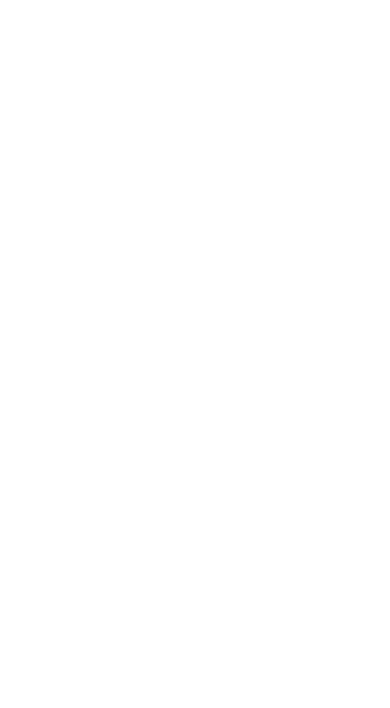
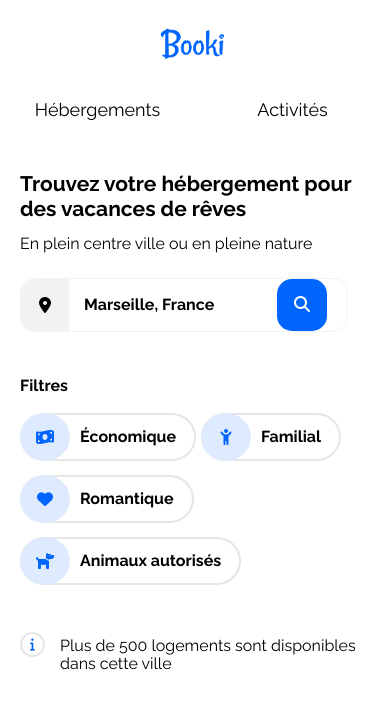
Before and after one commit to Kaupaunha/Projet_2_Coponat_Fanny, a plain HTML site: page index.html in a window 390 px wide. Drawn offline with Linux system fonts and the light colour scheme.

Commit message:
header + search section

```diff
--- a/CSS/style.css
+++ b/CSS/style.css
@@ -0,0 +1,336 @@
+:root {
+    --clr-primary-blue: #0065FC;
+    --clr-secondary-lightblue: #DEEBFF;
+    --clr-background-grey: #F2F2F2;
+
+    --ff-main: "Raleway", sans-serif;
+    --fz-main: 16px;
+    --fz-title: 21px;
+}
+
+body {
+    overflow-x: hidden;
+    font-family: var(--ff-main);
+}
+
+* {
+    box-sizing: border-box;
+    margin: 0;
+    padding: 0;
+    text-decoration: none;
+    list-style: none;
+    color: black;
+}
+
+/* comment centrer proprement le conteneur ? */
+main {
+    position: absolute;
+    top: 0;
+    bottom: 0;
+    left: 0;
+    right: 0;
+    margin: 30px 50px;
+}
+
+p, a {
+    font-size: var(--fz-main);
+}
+
+h1 {
+    font-size: var(--fz-title);
+    font-weight: 700;
+}
+
+h2 {
+    font-size: var(--fz-main);
+}
+
+a {
+    outline: none;
+}
+
+
+
+/* HEADER */
+header {
+    display: flex;
+    justify-content: space-between;
+    align-items: center;
+}
+
+header img {
+    width: 115px;
+}
+
+nav ul {
+    display: flex;
+}
+
+nav ul li a {
+    padding: 46px 40px;
+}
+
+nav ul li a:hover, nav ul li a:focus {
+    border-top: solid 5px #0065FC;
+    color: #0065FC;
+}
+
+
+
+/* SEARCH BAR*/
+#searchContainer {
+    margin-top: 40px;
+}
+
+#searchContainer form {
+    margin: 25px 0;
+}
+
+.fa-magnifying-glass {
+    display: none;
+}
+
+form {
+    display: flex;
+    align-items: center;
+}
+
+#search {
+    padding: 15px 15px;
+    margin: 0;
+    border: solid 1px var(--clr-background-grey);
+}
+
+#search::placeholder {
+    color: black;
+    opacity: 1;
+    font-weight: 700;
+}
+
+.fa-location-dot {
+    background-color: var(--clr-background-grey);
+    padding: 18px;
+    border-radius: 15px 0 0 15px;
+
+}
+
+button {
+    background-color: var(--clr-primary-blue);
+    border: none;
+    border-radius: 0 15px 15px 0;
+    padding: 16px;
+    cursor: pointer;
+}
+
+button .rechercher {
+    color: white;
+    font-weight: 600;
+}
+
+
+
+/* FILTERS */
+#filtersContainer {
+    display: flex;
+    align-items: center;
+}
+
+#filtersContent {
+    display: flex;
+}
+
+h2:first-child {
+    margin: 0 10px 0 10px;
+}
+
+.filter {
+    display: flex;
+    align-items: center;
+    margin: 0 15px;
+    border-radius: 30px 30px 30px 30px;
+    box-shadow: 0px 0px 0px 2px #e7e5e5 inset;
+    transition: 0.2s;
+}
+
+.filter:hover {
+    background-color: var(--clr-primary-blue);
+    cursor: pointer;
+    box-shadow: none;
+}
+
+.filter:hover h2 {
+    color: white;
+}
+
+.filter:hover .iconContainer {
+    box-shadow: 0px 0px 0px 2px var(--clr-primary-blue);
+}
+
+.iconContainer {
+    background-color: var(--clr-secondary-lightblue);
+    width: 50px;
+    border-radius: 50%;
+    text-align: center;
+    transition: 0.2s;
+}
+
+.filter .fa-solid {
+    padding: 16px;
+    color: var(--clr-primary-blue);
+}
+
+.filter h2 {
+    padding: 8px 20px 8px 10px;
+}
+
+
+
+#searchInfo {
+    display: flex;
+    align-items: center;
+    margin: 40px 0;
+}
+
+.infoContainer {
+    display: flex;
+    justify-content: center;
+    align-items: center;
+    min-width: 25px;
+    min-height: 25px;
+    border-radius: 50%;
+    border: solid 2px #e7e5e5;
+    margin: 0 15px 0 10px;
+}
+
+.fa-info {
+    font-size: 13px;
+    color: var(--clr-primary-blue);
+}
+
+
+
+
+
+/* MEDIA QUERIES */
+@media (max-width: 992px) {
+    #filtersContainer {
+        flex-wrap: wrap;
+    }
+
+    #filtersContent {
+        flex-wrap: wrap;
+    }
+
+    .filter {
+        margin-top: 10px;
+    }
+}
+
+@media (max-width: 768px) {
+    main {
+        margin: 0;
+    }
+
+    /* HEADER */
+    header {
+        flex-direction: column;
+        width: 100%;
+        margin-top: 20px;
+    }
+
+    header img {
+        width: 100px;
+    }
+
+    nav {
+        width: 100%;
+        margin-top: 20px;
+    }
+
+    nav ul {
+        width: 100%;
+        height: 50px;
+        display: flex;
+        align-items: center;
+        justify-content: center;
+    }
+
+    nav ul li {
+        width: 50%;
+        text-align: center;
+    }
+
+    nav ul li a {
+        display: block;
+        font-size: 18px;
+        padding: 15px 0 20px 0;
+    }
+
+    nav ul li a:hover, nav ul li a:focus {
+        border-top: none;
+    }
+
+    nav ul li a:focus {
+        font-weight: 400;
+        box-shadow: 0 0, 0 -3px var(--clr-primary-blue) inset, 0 0;
+    }
+
+
+    /* SEARCH */
+    #searchContainer {
+        margin: 35px 20px;
+    }
+
+    #search {
+        border: none;
+    }
+
+    form {
+        border: solid 1px var(--clr-background-grey);
+        border-radius: 15px;
+        max-width: 328px;
+    }
+
+    button {
+        border-radius: 15px;
+        padding: 17px;
+    }
+
+    .fa-magnifying-glass {
+        display: inline;
+        color: white;
+    }
+
+    .rechercher {
+        display: none;
+    }
+
+
+    /* FILTERS */
+    #filtersContainer{
+        margin: 35px 0px;
+    }
+
+    h2:first-child {
+        margin: 10px 0;
+    }
+
+    .filter{
+        margin: 7px 5px 7px 0;
+    }
+
+    #searchInfo{
+        align-items: flex-start;
+    }
+
+    #searchInfo p{
+        word-wrap: break-word;
+        padding: 5px 0;
+    }
+
+    .infoContainer {
+        margin-left: 0;
+    }
+
+
+}
--- a/index.html
+++ b/index.html
@@ -1,14 +1,82 @@
 <!DOCTYPE html>
 <html lang="fr">
+
 <head>
     <meta charset="UTF-8">
     <meta http-equiv="X-UA-Compatible" content="IE=edge">
     <meta name="viewport" content="width=device-width, initial-scale=1.0, user-scalable=no">
     <link rel="stylesheet" href="CSS/normalize.css" />
     <link rel="stylesheet" href="CSS/style.css">
-    <title>Document</title>
+    <link rel="preconnect" href="https://fonts.googleapis.com">
+    <link rel="preconnect" href="https://fonts.gstatic.com" crossorigin>
+    <link href="https://fonts.googleapis.com/css2?family=Raleway:wght@100;200;300;400;500;600;700;800&display=swap"
+        rel="stylesheet">
+    <script src="https://kit.fontawesome.com/e29d09bd26.js" crossorigin="anonymous"></script>
+    <title>Booki</title>
 </head>
+
 <body>
 
+    <main>
+        <header>
+            <img src="images/logo/Booki@3x.png" alt="Booki logo">
+            <nav>
+                <ul>
+                    <li><a href="#">Hébergements</a></li>
+                    <li><a href="#">Activités</a></li>
+                </ul>
+            </nav>
+        </header>
+
+        <div id="searchContainer">
+            <h1>Trouvez votre hébergement pour des vacances de rêves</h1>
+            <p>En plein centre ville ou en pleine nature</p>
+
+            <form action="#" method="post">
+                <i class="fa-solid fa-location-dot"></i>
+                <input type="search" name="search" id="search" placeholder="Marseille, France">
+                <button><p class="rechercher">Rechercher</p><i class="fa-solid fa-magnifying-glass"></i></button>
+            </form>
+
+            <div id="filtersContainer">
+                <h2>Filtres</h2>
+                <div id="filtersContent">
+                    <div class="filter">
+                        <div class="iconContainer">
+                            <i class="fa-solid fa-money-bill-wave"></i>
+                        </div>
+                        <h2>Économique</h2>
+                    </div>
+                    <div class="filter">
+                        <div class="iconContainer">
+                            <i class="fa-solid fa-child-reaching"></i>
+                        </div>
+                        <h2>Familial</h2>
+                    </div>
+                    <div class="filter">
+                        <div class="iconContainer">
+                            <i class="fa-solid fa-heart"></i>
+                        </div>
+                        <h2>Romantique</h2>
+                    </div>
+                    <div class="filter">
+                        <div class="iconContainer">
+                            <i class="fa-solid fa-dog"></i>
+                        </div>
+                        <h2>Animaux autorisés</h2>
+                    </div>
+                </div>
+            </div>
+
+            <div id="searchInfo">
+                <div class="infoContainer">
+                    <i class="fa-solid fa-info"></i>
+                </div>
+                <p>Plus de 500 logements sont disponibles dans cette ville</p>
+            </div>
+        </div>
+    </main>
+
 </body>
+
 </html>
```
